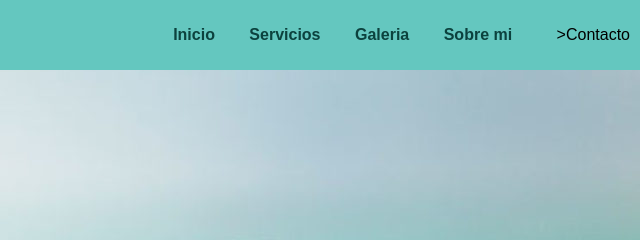
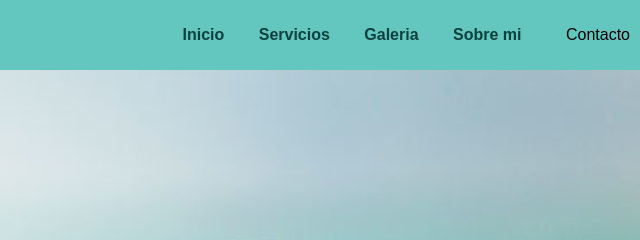
Before and after one commit to JuanPabloVictorica/energiadeluz-github, a plain HTML site: page pages/contacto.html in a window 1280 px wide. Shown: the top 240 px of the page, 640-1280 px from the left. Drawn offline with Linux system fonts and the light colour scheme.

Commit message:
escribo bien contacto

```diff
--- a/pages/contacto.html
+++ b/pages/contacto.html
@@ -21,7 +21,7 @@
             <a href="servicios.html">Servicios</a>
             <a href="galeria.html">Galeria</a>
             <a href="sobremi.html">Sobre mi</a>
-            <a href="contacto.html"></a>>Contacto</a>
+            <a href="contacto.html"></a>Contacto</a>
         </nav>
     </header>
 
```
